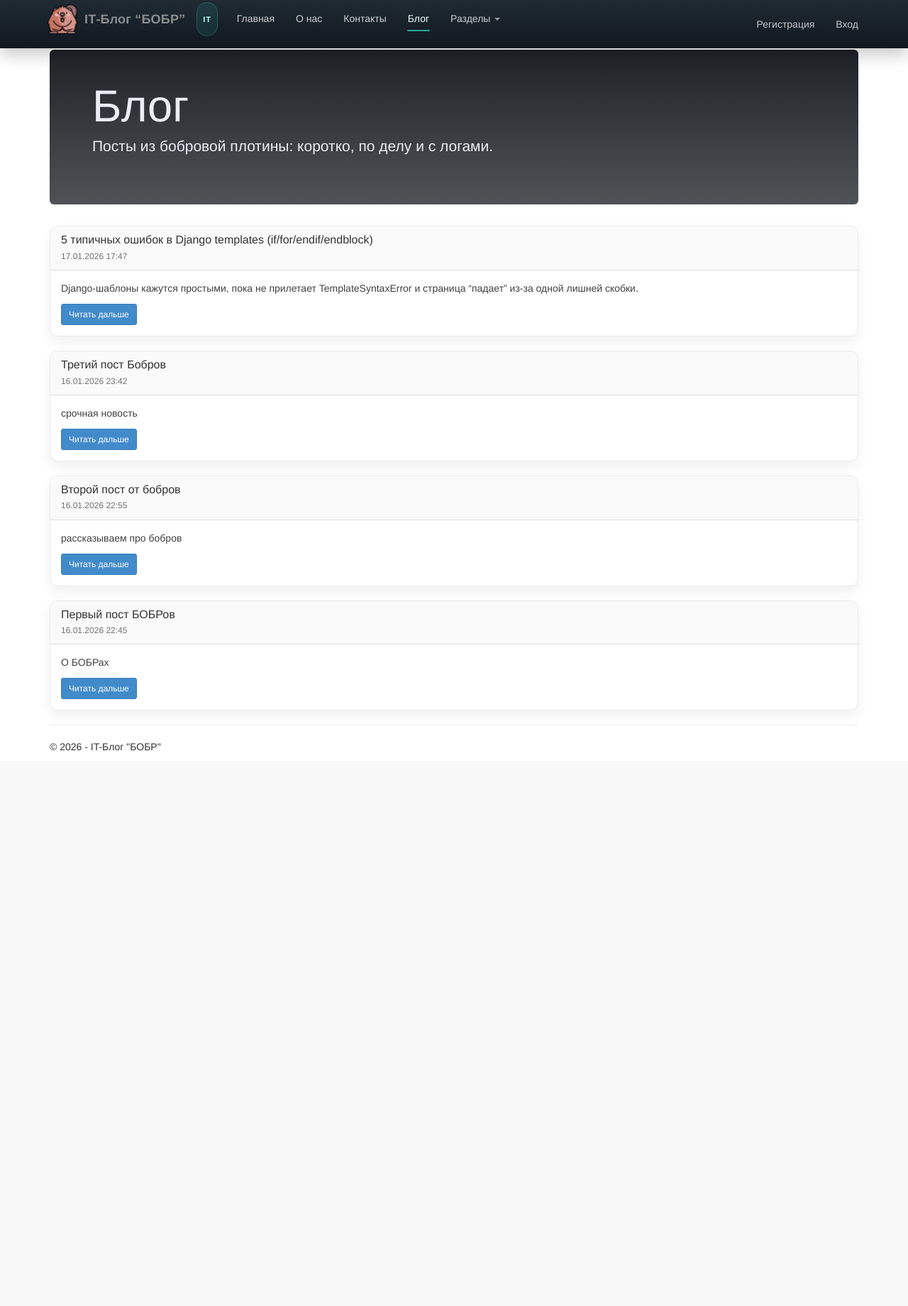
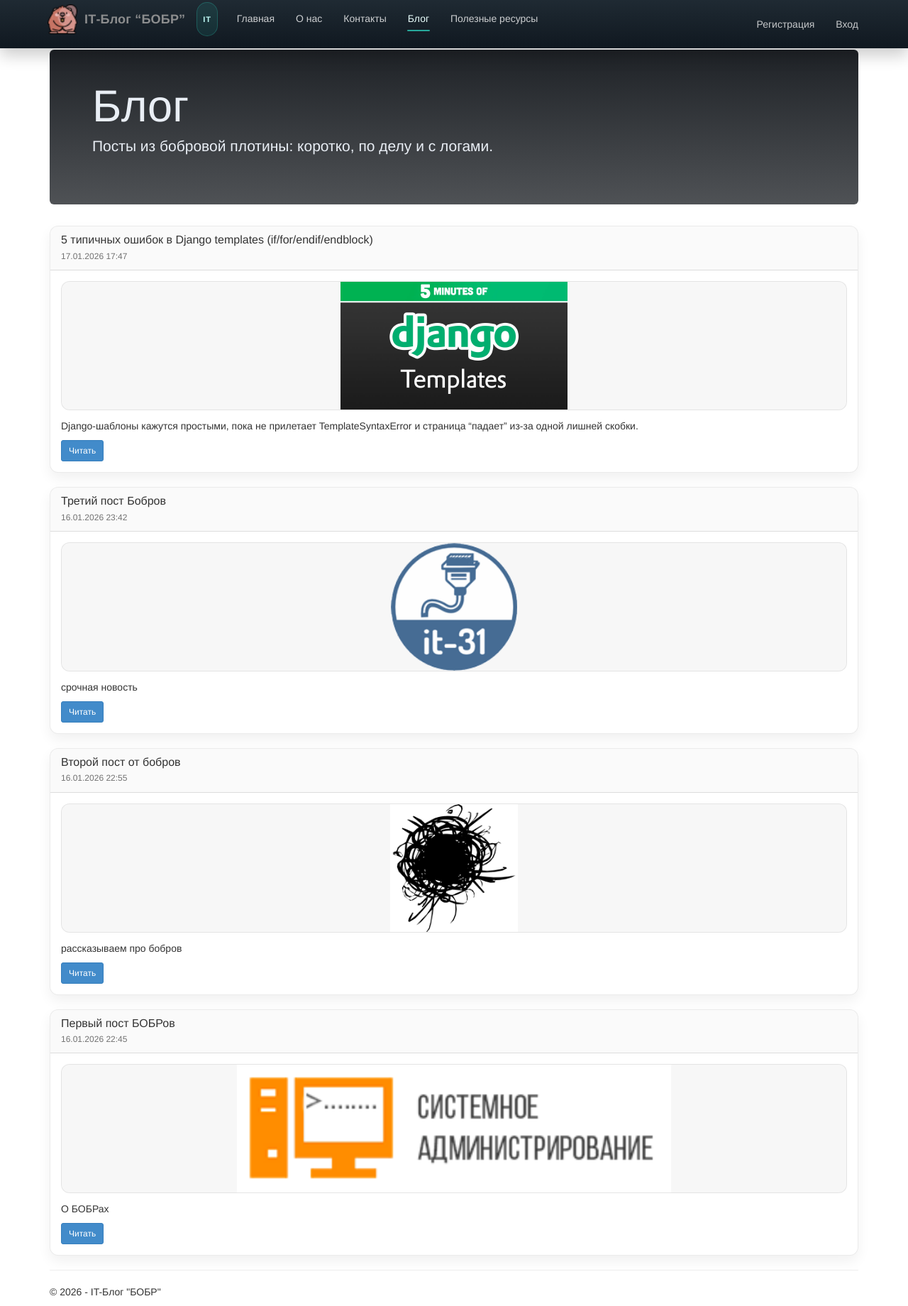
Before and after one commit to agpmen-psk/itblog, a Django app: page /blog/ in a window 1280 px wide. Shown: the whole page at 71% size. Before the commit the page ends 1058 px from the top, so only its background shows below. Run offline with Django 3.2, Linux system fonts and the light colour scheme; data comes from the database, SQL or seed files in the repository; both versions use the stored data as it was after the commit; some libraries are stand-ins or nearby versions.

Commit message:
рабочая

```diff
--- a/app/templates/app/blog.html
+++ b/app/templates/app/blog.html
@@ -6,32 +6,32 @@
     <p class="lead">Посты из бобровой плотины: коротко, по делу и с логами.</p>
 </div>
 
-{% for post in posts %}
+
+
+        {% for post in posts %}
 <div class="panel panel-default bober-post">
     <div class="panel-heading">
         <h3 class="panel-title">
-            <a class="bober-post-title" href="{% url 'blogpost' parametr=post.id %}">
-                {{ post.title }}
-            </a>
+            <a href="{% url 'blogpost' parametr=post.id %}">{{ post.title }}</a>
         </h3>
-        <div class="bober-post-meta">
-            {{ post.posted|date:"d.m.Y H:i" }}
+        <div class="bober-post-meta">{{ post.posted|date:"d.m.Y H:i" }}</div>
+    </div>
+    <div class="panel-body">
+        {% if post.image and post.image.url != '/media/temp.jpg' %}
+        <div class="bober-mini-cover">
+            <img class="img-responsive bober-mini-cover-img"
+                 src="{{ post.image.url }}"
+                 alt="{{ post.title }}">
         </div>
-    </div>
-
-    <div class="panel-body">
-        <p class="bober-post-excerpt">
-            {{ post.description|truncatechars:220 }}
-        </p>
-        <a class="btn btn-primary btn-sm" href="{% url 'blogpost' parametr=post.id %}">
-            Читать дальше
-        </a>
+        {% endif %}
+        <p>{{ post.description|truncatechars:220 }}</p>
+        <a class="btn btn-primary btn-sm" href="{% url 'blogpost' parametr=post.id %}">Читать</a>
     </div>
 </div>
-{% empty %}
-<div class="alert alert-info">
-    Пока постов нет. Бобёр собирает веточки.
-</div>
-{% endfor %}
+        {% empty %}
+<div class="alert alert-info">Пока нет постов — бобёр готовит веточки.</div>
+        {% endfor %}
+
+
 
 {% endblock %}
--- a/app/templates/app/layout.html
+++ b/app/templates/app/layout.html
@@ -3,8 +3,10 @@
 <head>
     <meta charset="utf-8" />
     <meta name="viewport" content="width=device-width, initial-scale=1.0">
+
     <title>{{ title }} - IT-Блог "БОБР"</title>
     {% load static %}
+    <link rel="icon" href="{% static 'app/content/beaver.ico' %}" type="image/x-icon">
     <link rel="stylesheet" type="text/css" href="{% static 'app/content/bootstrap.min.css' %}" />
     <link rel="stylesheet" type="text/css" href="{% static 'app/content/site.css' %}" />
     <script src="{% static 'app/scripts/modernizr-2.6.2.js' %}"></script>
@@ -44,6 +46,9 @@
                     <li class="{% if request.resolver_match.url_name == 'blog' %}active{% endif %}">
                         <a href="{% url 'blog' %}">Блог</a>
                     </li>
+                    <li class="{% if request.resolver_match.url_name == 'links' %}active{% endif %}">
+                        <a href="{% url 'links' %}">Полезные ресурсы</a>
+                    </li>
 
                     {% if user.is_superuser %}
                     <li class="{% if request.resolver_match.url_name == 'newpost' %}active{% endif %}">
@@ -51,18 +56,6 @@
                     </li>
                     {% endif %}
 
-                    <li class="dropdown">
-                        <a href="#" class="dropdown-toggle" data-toggle="dropdown">
-                            Разделы <b class="caret"></b>
-                        </a>
-                        <ul class="dropdown-menu">
-                            <li><a href="#">Сети</a></li>
-                            <li><a href="#">VoIP</a></li>
-                            <li><a href="#">Linux</a></li>
-                            <li class="divider"></li>
-                            <li><a href="{% url 'links' %}">Полезные ресурсы</a></li>
-                        </ul>
-                    </li>
                 </ul>
 
                 <!-- ПРАВО: в одну строку -->
```
Also changed, not shown: app/static/app/content/beaver.ico (added), db.sqlite3, media/habr.png (added), media/maxresdefault.jpg (added), media/serveradmin.png (added).
